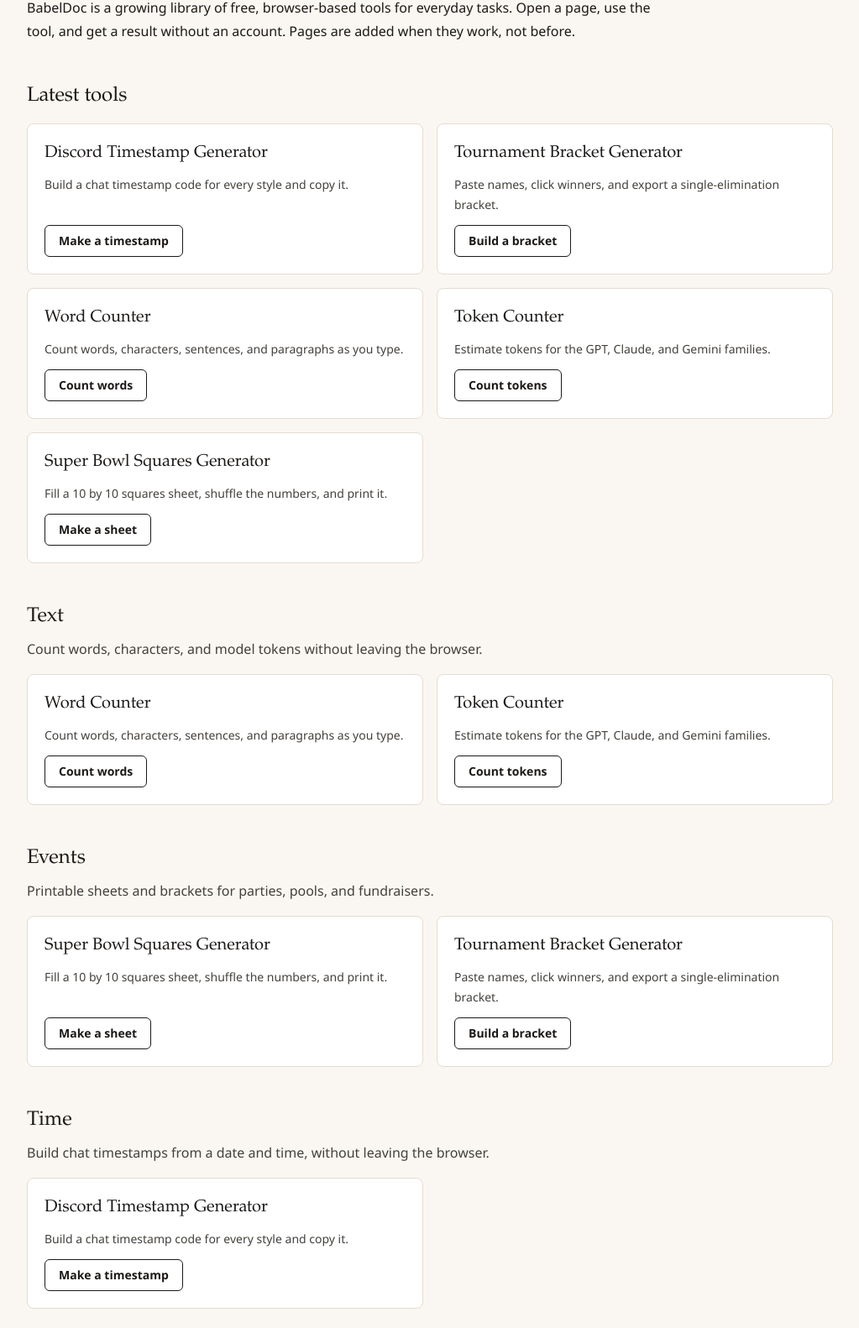
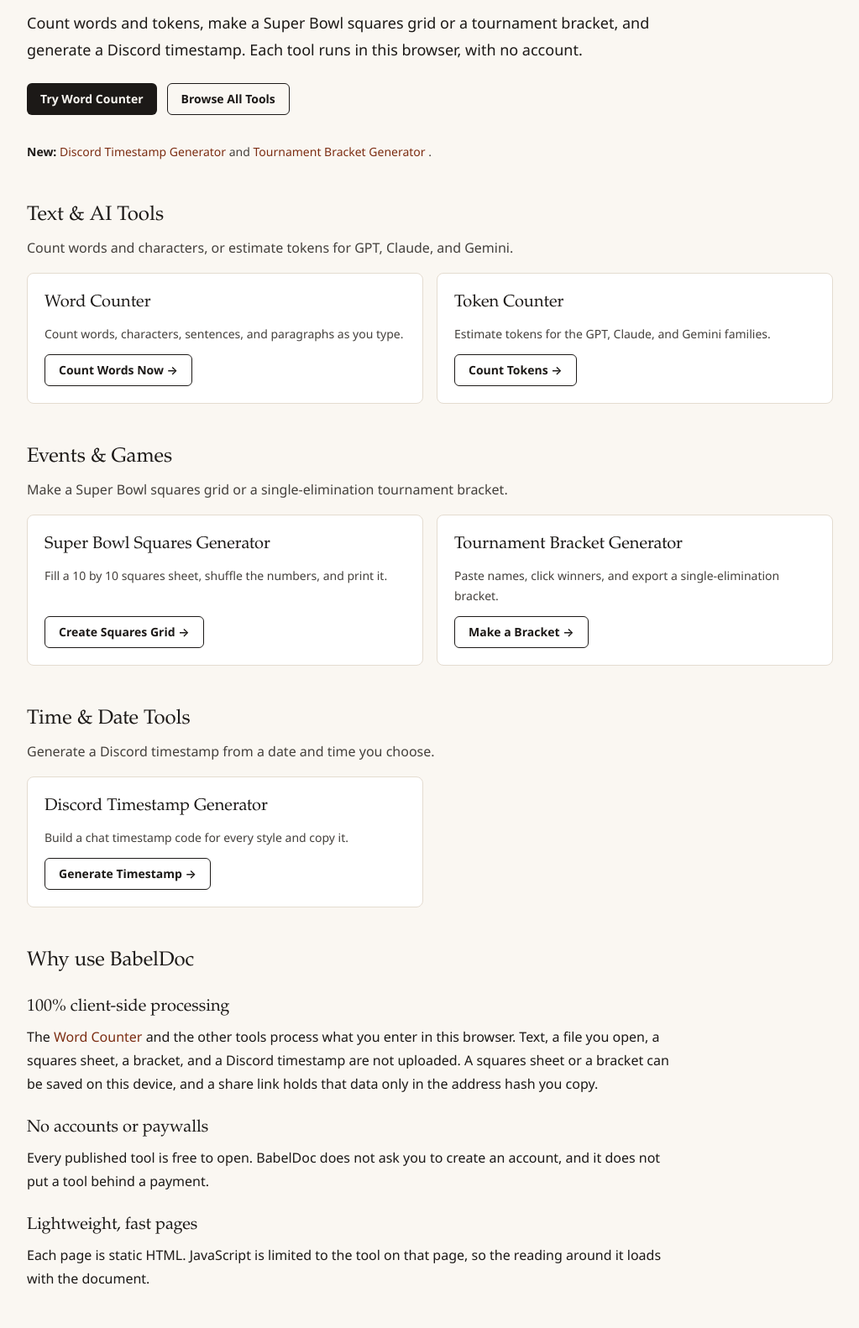
Before and after one commit to over009/getbabeldoc, an Astro site: page / in a window 1280 px wide. Shown: the part 234-1816 px from the top of the page at 84% size, without its empty margins (128-1151 px from the left). Built offline with nearby package versions, Linux system fonts and the light colour scheme; Astro itself is replaced by a stand-in of ours.

Commit message:
Restructure the homepage so each tool is listed once. (#8)
Group tools by registry category, add homepage FAQ schema, and redirect /sitemap.xml to the sitemap index.

Co-authored-by: Cursor Agent <cursoragent@cursor.com>
Co-authored-by: over009 <over009@users.noreply.github.com>

```diff
--- a/src/components/Faq.astro
+++ b/src/components/Faq.astro
@@ -4,13 +4,14 @@ import type { ToolFaq } from '../data/registry';
 interface Props {
   items: ToolFaq[];
   class?: string;
+  heading?: string;
 }
 
-const { items, class: className } = Astro.props;
+const { items, class: className, heading = 'Frequently asked questions' } = Astro.props;
 ---
 
 <section id="faq" class:list={['mt-12', className]}>
-  <h2 class="font-serif text-2xl text-ink">Frequently asked questions</h2>
+  <h2 class="font-serif text-2xl text-ink">{heading}</h2>
   <div class="mt-4 space-y-6">
     {
       items.map((item) => (
--- a/src/components/Header.astro
+++ b/src/components/Header.astro
@@ -1,14 +1,20 @@
 ---
+import { categories } from '../data/registry';
+
 const pathname = Astro.url.pathname;
 
 const links = [
-  { href: '/', label: 'Home' },
-  { href: '/tools/', label: 'Tools' },
+  ...categories.map((category) => ({
+    href: `/#${category.id}`,
+    label: category.navLabel,
+  })),
+  { href: '/tools/', label: 'All Tools' },
   { href: '/about/', label: 'About' },
   { href: '/contact/', label: 'Contact' },
 ];
 
 function isCurrent(href: string): boolean {
+  if (href.includes('#')) return false;
   if (href === '/') return pathname === '/';
   return pathname === href || pathname.startsWith(href);
 }
@@ -22,8 +28,8 @@ function isCurrent(href: string): boolean {
     >
       BabelDoc
     </a>
-    <nav aria-label="Primary">
-      <ul class="flex flex-wrap gap-x-5 gap-y-2 text-sm">
+    <nav aria-label="Primary" class="max-sm:w-full">
+      <ul class="flex flex-wrap gap-x-4 gap-y-2 text-sm sm:gap-x-5">
         {
           links.map((link) => (
             <li>
--- a/src/components/ToolCard.astro
+++ b/src/components/ToolCard.astro
@@ -4,9 +4,11 @@ import type { ToolDefinition } from '../data/registry';
 interface Props {
   tool: ToolDefinition;
   heading?: 'h2' | 'h3';
+  /** Overrides the card button. The homepage passes `tool.cardCta`. */
+  cta?: string;
 }
 
-const { tool, heading = 'h3' } = Astro.props;
+const { tool, heading = 'h3', cta = tool.buttonLabel } = Astro.props;
 const Heading = heading;
 ---
 
@@ -19,6 +21,6 @@ const Heading = heading;
     class="mt-auto inline-flex w-fit items-center rounded-md border border-ink px-4 py-2 text-sm font-semibold text-ink no-underline hover:bg-ink hover:text-paper"
     href={`/tools/${tool.slug}/`}
   >
-    {tool.buttonLabel}
+    {cta}
   </a>
 </article>
--- a/src/data/registry.ts
+++ b/src/data/registry.ts
@@ -17,19 +17,22 @@ import TournamentBracket from '../tools/tournament-bracket-generator.astro';
 
 export const categories = [
   {
-    id: 'text',
-    name: 'Text',
-    description: 'Count words, characters, and model tokens without leaving the browser.',
+    id: 'text-tools',
+    name: 'Text & AI Tools',
+    navLabel: 'Text Tools',
+    description: 'Count words and characters, or estimate tokens for GPT, Claude, and Gemini.',
   },
   {
-    id: 'events',
-    name: 'Events',
-    description: 'Printable sheets and brackets for parties, pools, and fundraisers.',
+    id: 'event-tools',
+    name: 'Events & Games',
+    navLabel: 'Event Tools',
+    description: 'Make a Super Bowl squares grid or a single-elimination tournament bracket.',
   },
   {
-    id: 'time',
-    name: 'Time',
-    description: 'Build chat timestamps from a date and time, without leaving the browser.',
+    id: 'time-tools',
+    name: 'Time & Date Tools',
+    navLabel: 'Time Tools',
+    description: 'Generate a Discord timestamp from a date and time you choose.',
   },
 ] as const;
 
@@ -58,7 +61,10 @@ export interface ToolDefinition {
   ogTitle: string;
   category: CategoryId;
   cardBlurb: string;
+  /** Short label used on related-tool links. */
   buttonLabel: string;
+  /** Homepage card button. An action phrase, different from `name`. */
+  cardCta: string;
   intro: string;
   disclaimer: string;
   howToTitle: string;
@@ -83,9 +89,10 @@ export const tools: ToolDefinition[] = [
     description:
       'Count words, characters, sentences, and paragraphs in your browser. Paste text and see totals update instantly. Nothing is uploaded. Try the free word counter.',
     ogTitle: 'Word Counter — free, instant, in your browser',
-    category: 'text',
+    category: 'text-tools',
     cardBlurb: 'Count words, characters, sentences, and paragraphs as you type.',
     buttonLabel: 'Count words',
+    cardCta: 'Count Words Now →',
     intro:
       'Paste or type text and get a live word count, plus characters, sentences, paragraphs, and an estimated reading time. The count happens in your browser.',
     disclaimer:
@@ -208,9 +215,10 @@ export const tools: ToolDefinition[] = [
     description:
       'Estimate tokens for GPT, Claude, or Gemini. Paste text or upload a file. The count is approximate and stays in this browser.',
     ogTitle: 'Estimate tokens for GPT, Claude, and Gemini',
-    category: 'text',
+    category: 'text-tools',
     cardBlurb: 'Estimate tokens for the GPT, Claude, and Gemini families.',
     buttonLabel: 'Count tokens',
+    cardCta: 'Count Tokens →',
     intro:
       'Paste text, or upload a text or code file, and see an estimated token count for GPT, Claude, or Gemini. The same approximation is used for each family, so the token number does not change when you switch. Characters and words update as you type. The text and the file stay in this browser.',
     disclaimer:
@@ -320,9 +328,10 @@ export const tools: ToolDefinition[] = [
     description:
       'Make a free printable Super Bowl squares template with names, random numbers, and a fundraiser pot. Share a link, or print the sheet and save it as a PDF.',
     ogTitle: 'Printable Super Bowl squares with names, numbers, and a pot',
-    category: 'events',
+    category: 'event-tools',
     cardBlurb: 'Fill a 10 by 10 squares sheet, shuffle the numbers, and print it.',
     buttonLabel: 'Make a sheet',
+    cardCta: 'Create Squares Grid →',
     intro:
       'Set the two side names, type a name into each square, or paste a list and fill the empty squares. Shuffle the digits 0 through 9 when the group is ready to draw. Add a price if you are collecting for a fundraiser. You can share a link, print the sheet, or save it as a PDF. It is an unofficial pool sheet.',
     disclaimer:
@@ -432,9 +441,10 @@ export const tools: ToolDefinition[] = [
     description:
       'Free Discord timestamp generator for every chat style. Pick a date and time, preview how each code reads, and copy it. Nothing leaves this browser.',
     ogTitle: 'Discord timestamp codes for every chat style',
-    category: 'time',
+    category: 'time-tools',
     cardBlurb: 'Build a chat timestamp code for every style and copy it.',
     buttonLabel: 'Make a timestamp',
+    cardCta: 'Generate Timestamp →',
     intro:
       'Pick a date and time and get a Discord timestamp code for every style the chat box accepts. Copy the one you need. The preview uses this device’s clock and language. This page is not affiliated with Discord.',
     disclaimer:
@@ -556,9 +566,10 @@ export const tools: ToolDefinition[] = [
     description:
       'Free tournament bracket generator for a single-elimination draw. Paste 2 to 64 names, click winners, and save a PNG. It stays in your browser.',
     ogTitle: 'Single-elimination bracket you can fill in and save',
-    category: 'events',
+    category: 'event-tools',
     cardBlurb: 'Paste names, click winners, and export a single-elimination bracket.',
     buttonLabel: 'Build a bracket',
+    cardCta: 'Make a Bracket →',
     intro:
       'Paste names, one per line, and build a single-elimination bracket for an office pool, an esports night, or a sports league you run. Click a name to advance it. Share a link, print the page, or save a PNG.',
     disclaimer:
--- a/src/pages/index.astro
+++ b/src/pages/index.astro
@@ -1,61 +1,122 @@
 ---
 import BaseLayout from '../layouts/BaseLayout.astro';
 import ToolCard from '../components/ToolCard.astro';
-import { latestTools, toolsByCategory } from '../data/registry';
-import { organizationLd, websiteLd } from '../lib/seo';
+import Faq from '../components/Faq.astro';
+import { latestTools, toolsByCategory, type ToolFaq } from '../data/registry';
+import { faqLd, organizationLd, websiteLd } from '../lib/seo';
 
-const title = 'BabelDoc | Everyday Tools, Made Simple';
+const title = 'Free Online Tools – Word Counter, Tokens & More | BabelDoc';
 const description =
-  'Free online tools for everyday tasks. Convert, calculate, and generate right in your browser — fast, simple, and private. No signup needed. Try a tool now.';
-const latest = latestTools();
+  'Count words and tokens, make tournament brackets and Super Bowl squares, and generate Discord timestamps. Free, private, and in your browser. No signup.';
+const fresh = latestTools(2);
 const groups = toolsByCategory();
+
+const faqs: ToolFaq[] = [
+  {
+    question: 'Are BabelDoc tools free?',
+    answer:
+      'Yes. Every tool on BabelDoc is free to use. You do not create an account, and you do not pay to open a page.',
+  },
+  {
+    question: 'Is my data uploaded?',
+    answer:
+      'No. All current tools run locally in the browser. Text you type, a file you open, a squares sheet, a bracket, and a Discord timestamp are not uploaded to BabelDoc. If you copy a share link, the names in a squares sheet or a bracket travel inside that link, and only to the people you send it to.',
+  },
+  {
+    question: 'How often are new tools added?',
+    answer:
+      'New tools are added regularly, roughly once a week. That describes the recent pace, not a fixed schedule. A tool is published when it works, so the gap between pages can be shorter or longer.',
+  },
+];
 ---
 
 <BaseLayout
   title={title}
   description={description}
-  ogTitle="Everyday tools, made simple"
-  ogDescription={description}
-  jsonLd={[websiteLd(description), organizationLd()]}
+  jsonLd={[websiteLd(description), organizationLd(), faqLd(faqs)]}
 >
   <div class="max-w-3xl">
-    <h1 class="font-serif text-4xl leading-tight text-ink sm:text-5xl">Free Everyday Tools, Made Simple</h1>
-    <p class="mt-4 text-lg leading-8">Everyday tools, made simple.</p>
-    <p class="mt-3 leading-7">
-      BabelDoc is a growing library of free, browser-based tools for everyday tasks. Open a page, use the tool, and get a result without an account. Pages are added when they work, not before.
+    <h1 class="font-serif text-4xl leading-tight text-ink sm:text-5xl">Free Online Tools That Run in Your Browser</h1>
+    <p class="mt-4 text-lg leading-8">
+      Count words and tokens, make a Super Bowl squares grid or a tournament bracket, and generate a Discord timestamp. Each tool runs in this browser, with no account.
     </p>
+    <div class="mt-6 flex flex-wrap gap-3">
+      <a
+        class="inline-flex items-center rounded-md bg-ink px-4 py-2 text-sm font-semibold text-paper no-underline hover:bg-accent"
+        href="/tools/word-counter/"
+      >
+        Try Word Counter
+      </a>
+      <a
+        class="inline-flex items-center rounded-md border border-ink px-4 py-2 text-sm font-semibold text-ink no-underline hover:bg-ink hover:text-paper"
+        href="#tools-directory"
+      >
+        Browse All Tools
+      </a>
+    </div>
   </div>
 
-  <section class="mt-12" aria-labelledby="latest-tools">
-    <h2 id="latest-tools" class="font-serif text-2xl text-ink">Latest tools</h2>
-    <div class="mt-4 grid gap-4 sm:grid-cols-2">
-      {latest.map((tool) => <ToolCard tool={tool} />)}
-    </div>
-  </section>
+  {
+    fresh.length > 0 && (
+      <p class="mt-8 text-sm leading-6 text-muted">
+        <span class="font-semibold text-ink">New:</span>
+        {fresh.map((tool, index) => {
+          const joiner = index === 0 ? ' ' : index === fresh.length - 1 ? ' and ' : ', ';
+          return (
+            <span>
+              {joiner}
+              <a class="text-accent underline-offset-4 hover:underline" href={`/tools/${tool.slug}/`}>
+                {tool.name}
+              </a>
+              {index === fresh.length - 1 ? '.' : ''}
+            </span>
+          );
+        })}
+      </p>
+    )
+  }
 
+  <div id="tools-directory" class="mt-12 scroll-mt-6">
     {
-    groups.map((group) => (
-      <section class="mt-12" aria-labelledby={`category-${group.category.id}`}>
-        <h2 id={`category-${group.category.id}`} class="font-serif text-2xl text-ink">
+      groups.map((group, index) => (
+        <section class={index === 0 ? undefined : 'mt-12'} aria-labelledby={group.category.id}>
+          <h2 id={group.category.id} class="scroll-mt-6 font-serif text-2xl text-ink">
             {group.category.name}
           </h2>
           <p class="mt-2 max-w-3xl leading-7 text-muted">{group.category.description}</p>
           <div class="mt-4 grid gap-4 sm:grid-cols-2">
             {group.tools.map((tool) => (
-            <ToolCard tool={tool} />
+              <ToolCard tool={tool} cta={tool.cardCta} />
             ))}
           </div>
         </section>
       ))
     }
+  </div>
 
   <section class="mt-12 max-w-3xl" aria-labelledby="why-babeldoc">
     <h2 id="why-babeldoc" class="font-serif text-2xl text-ink">Why use BabelDoc</h2>
-    <ul class="mt-4 list-disc space-y-2 pl-5">
-      <li>The tools are free, and you do not need an account.</li>
-      <li>Tools run in your browser. Text you type, or a file you open in a counter, is not uploaded. A squares sheet or a bracket is saved only on this device, unless you copy a share link.</li>
-      <li>Pages are static and light. JavaScript is limited to the tool that needs it.</li>
-      <li>A tool is published only when it can produce a result. If a later tool needs a server, that page and the privacy policy will say so.</li>
-    </ul>
+    <div class="mt-6 space-y-6">
+      <div>
+        <h3 class="font-serif text-xl text-ink">100% client-side processing</h3>
+        <p class="mt-2 leading-7">
+          The <a class="text-accent underline-offset-4 hover:underline" href="/tools/word-counter/">Word Counter</a> and the other tools process what you enter in this browser. Text, a file you open, a squares sheet, a bracket, and a Discord timestamp are not uploaded. A squares sheet or a bracket can be saved on this device, and a share link holds that data only in the address hash you copy.
+        </p>
+      </div>
+      <div>
+        <h3 class="font-serif text-xl text-ink">No accounts or paywalls</h3>
+        <p class="mt-2 leading-7">
+          Every published tool is free to open. BabelDoc does not ask you to create an account, and it does not put a tool behind a payment.
+        </p>
+      </div>
+      <div>
+        <h3 class="font-serif text-xl text-ink">Lightweight, fast pages</h3>
+        <p class="mt-2 leading-7">
+          Each page is static HTML. JavaScript is limited to the tool on that page, so the reading around it loads with the document.
+        </p>
+      </div>
+    </div>
   </section>
+
+  <Faq items={faqs} heading="Frequently Asked Questions" />
 </BaseLayout>
```
Also changed, not shown: README.md, 1 other file. Lines whose indentation alone changed are shown as unchanged.
